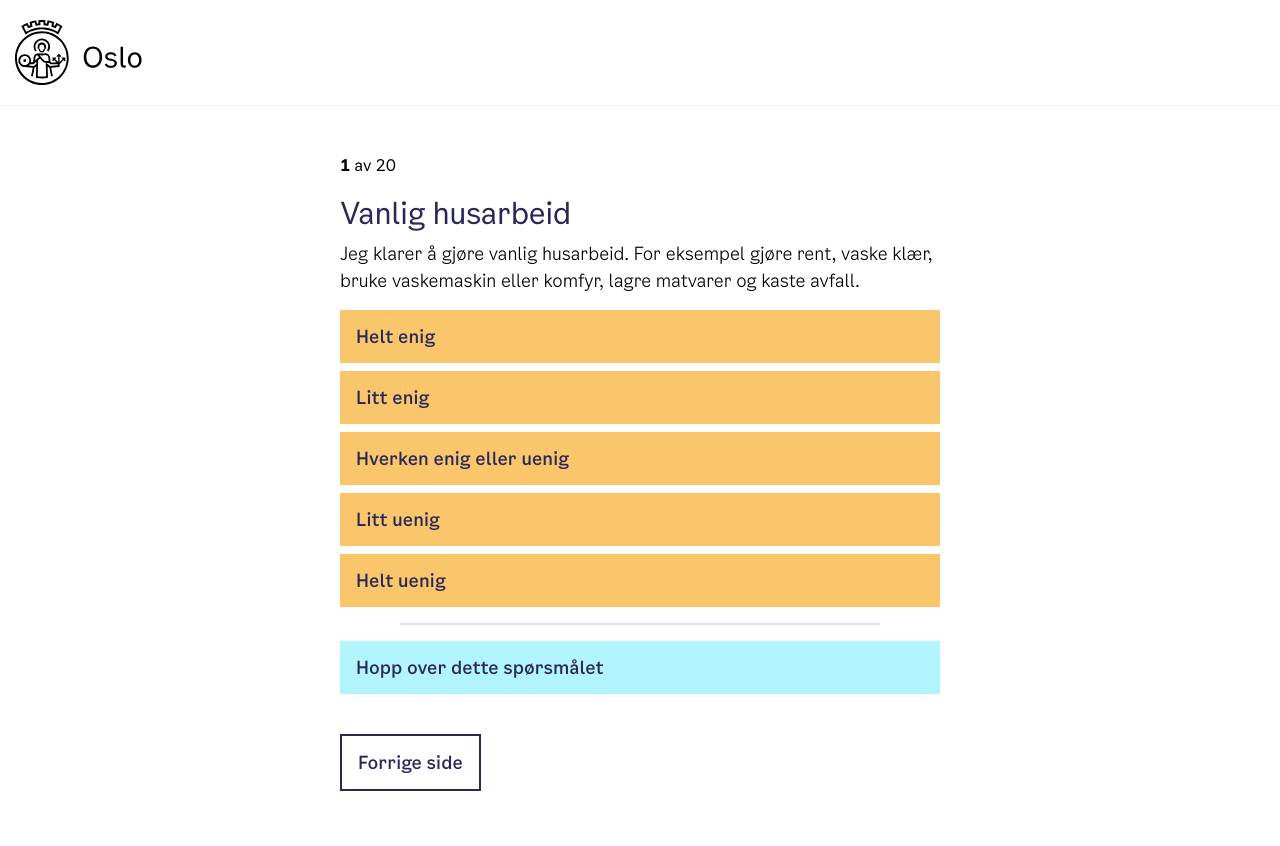
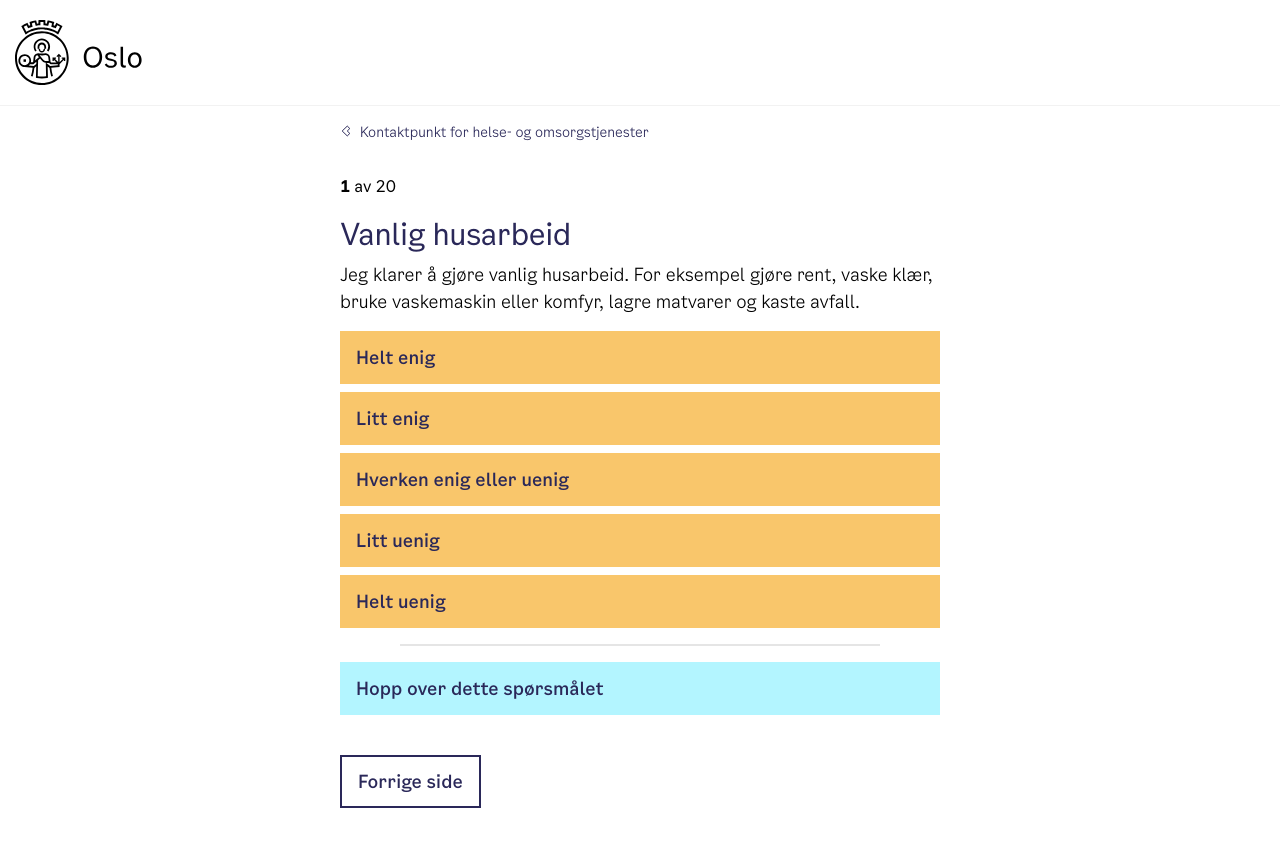
Before and after one commit to Alexanderws/self-mapping, a React (Create React App) app: page /mapping in a window 1280 px wide. Shown: the top 846 px of the page. Before the commit the page ends 807 px from the top, so only its background shows below. Built offline with nearby package versions, Linux system fonts and the light colour scheme.

Commit message:
add breadcrumbs, styling changes

```diff
--- /dev/null
+++ b/src/components/breadcrumbs/breadcrumbs.component.tsx
@@ -0,0 +1,25 @@
+import React from "react";
+
+import Chevron from "../../assets/chevron.icon";
+
+import "./breadcrumbs.styles.scss";
+
+const Breadcrumbs: React.FC = () => {
+  return (
+    <a
+      className="osg-u-text-7 vv-breadcrumbs"
+      href="/"
+      style={{
+        display: "flex",
+        marginBottom: "32px",
+      }}
+    >
+      <Chevron direction="left" size={12} />
+      <span style={{ marginLeft: "8px" }}>
+        Kontaktpunkt for helse- og omsorgstjenester
+      </span>
+    </a>
+  );
+};
+
+export default Breadcrumbs;
--- /dev/null
+++ b/src/components/breadcrumbs/breadcrumbs.styles.scss
@@ -0,0 +1,10 @@
+@use 'src/constants/colors.styles.scss' as color;
+
+a.vv-breadcrumbs {
+  color: color.$ok-blue-dark;
+
+  &:hover {
+    cursor: pointer;
+    text-decoration: underline;
+  }
+}
--- a/src/components/main/main.styles.scss
+++ b/src/components/main/main.styles.scss
@@ -11,6 +11,7 @@
 .vv-inner-container {
   // screen based width
   width: 600px;
+  padding-bottom: 80px;
 
   @media screen and (max-width: 620px) {
     width: 100%;
--- a/src/components/ok-button/ok-button.styles.scss
+++ b/src/components/ok-button/ok-button.styles.scss
@@ -42,6 +42,7 @@ button {
   &.vv-button-secondary {
     background-color: transparent;
     border: 2px solid color.$ok-blue-dark;
+    padding: 11px 16px;
     color: color.$ok-blue-dark;
 
     &:hover {
--- a/src/pages/mapping/mapping.container.tsx
+++ b/src/pages/mapping/mapping.container.tsx
@@ -1,8 +1,9 @@
-import React, { useState } from "react";
+import React, { useEffect, useState } from "react";
 import { RouteComponentProps } from "react-router-dom";
 
 import VARIABLES from "../../function-variables";
 
+import Breadcrumbs from "../../components/breadcrumbs/breadcrumbs.component";
 import OkButton from "../../components/ok-button/ok-button.component";
 
 const ALTERNATIVE_ANSWERS: string[] = [
@@ -36,8 +37,13 @@ const MappingPage: React.FC<RouteComponentProps> = ({ history }) => {
     }
   };
 
+  useEffect(() => {
+    window.scrollTo(0, 0);
+  }, [mappingIndex]);
+
   return (
-    <div style={{ paddingTop: "32px" }}>
+    <div>
+      <Breadcrumbs />
       <div style={{ marginBottom: "16px" }}>
         <span style={{ fontWeight: 600 }}>{mappingIndex + 1}</span> av{" "}
         {VARIABLES.length}
--- a/src/pages/result/result.container.tsx
+++ b/src/pages/result/result.container.tsx
@@ -3,10 +3,12 @@ import { RouteComponentProps } from "react-router-dom";
 
 import OkButton from "../../components/ok-button/ok-button.component";
 import Chevron from "../../assets/chevron.icon";
+import Breadcrumbs from "../../components/breadcrumbs/breadcrumbs.component";
 
 const ResultPage: React.FC<RouteComponentProps> = ({ history }) => {
   return (
     <div>
+      <Breadcrumbs />
       <h1 className="osg-u-heading-1">Ferdig</h1>
       <p>
         Du har svart på samtlige 20 påstander. Basert på svarene dine
--- a/src/pages/start/start.container.tsx
+++ b/src/pages/start/start.container.tsx
@@ -1,5 +1,8 @@
 import React from "react";
 import { RouteComponentProps } from "react-router-dom";
+
+import OkButton from "../../components/ok-button/ok-button.component";
+import Chevron from "../../assets/chevron.icon";
 
 const StartPage: React.FC<RouteComponentProps> = ({ history }) => {
   return (
@@ -11,11 +14,26 @@ const StartPage: React.FC<RouteComponentProps> = ({ history }) => {
         For at vi skal forstå din situasjon best mulig og komme i kontakt
         med deg raskt, må vi vite litt mer om tilstanden din akkurat nå.
       </p>
-      <p>
+      <p style={{ marginBottom: "32px" }}>
         Du må svare på noen spørsmål. For å kunne sende inn henvendelsen
         din når du er ferdig må du logge inn med ID-porten.
       </p>
-      <button onClick={() => history.push("mapping")}>START</button>
+      <OkButton
+        style={{ width: "100%" }}
+        type="tertiary"
+        onClick={() => history.push("mapping")}
+      >
+        <div
+          style={{
+            display: "flex",
+            justifyContent: "space-between",
+            alignItems: "center",
+          }}
+        >
+          <span style={{ marginRight: "16px" }}>Start her</span>
+          <Chevron />
+        </div>
+      </OkButton>
     </div>
   );
 };
```
